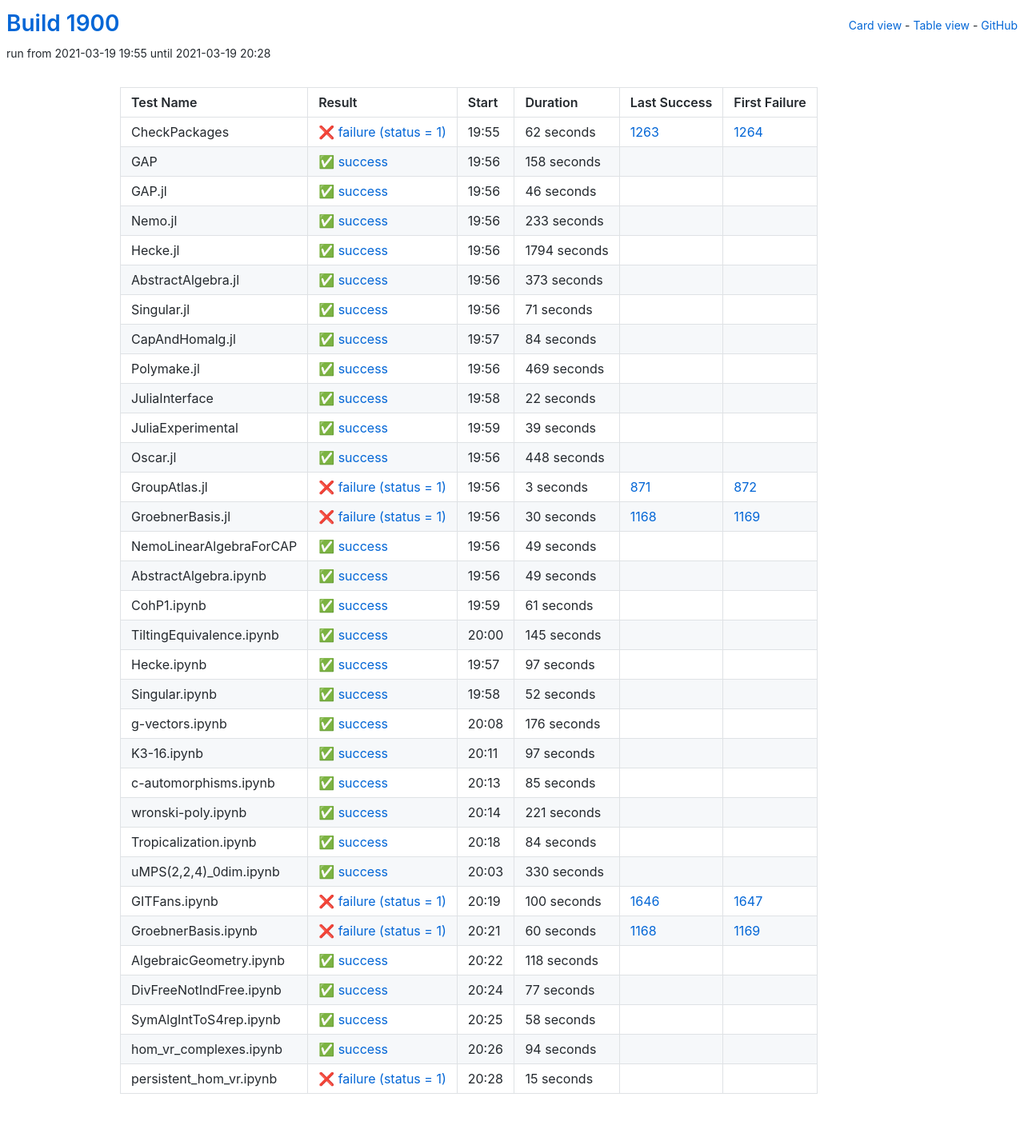
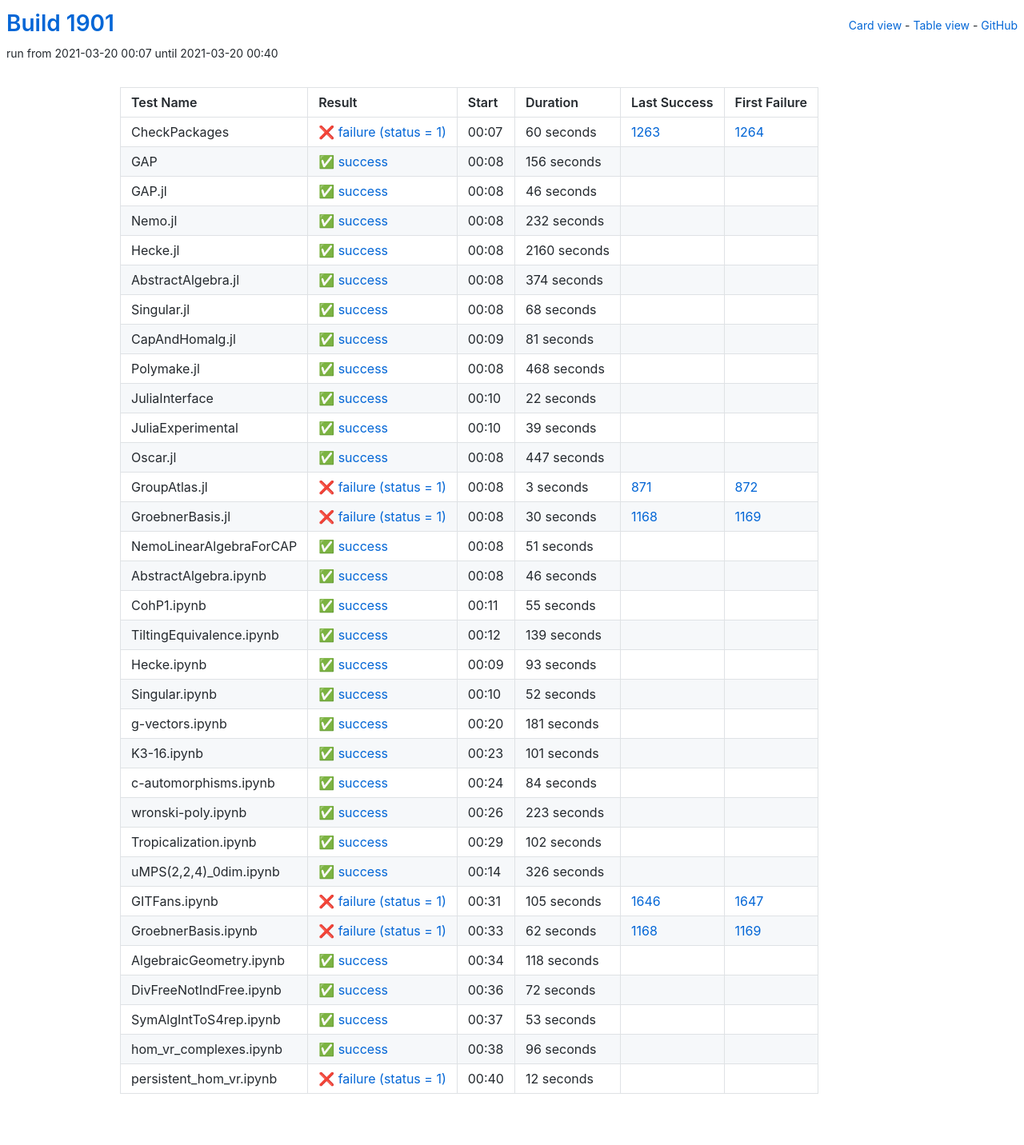
Before and after one commit to oscar-system/oscar-ci-status-stable, a Jekyll site: the page built from table.html, in a window 1280 px wide. Shown: the whole page at 80% size. Built offline with Jekyll 4.4.1, drawn with Linux system fonts in a browser that asks for light colours.

Commit message:
Build #1901

```diff
--- a/_data/ci.yml
+++ b/_data/ci.yml
@@ -1,6 +1,6 @@
 ---
-build: 1900
-build_url: https://oscarci.mathematik.uni-kl.de/job/oscar-stable/1900/
+build: 1901
+build_url: https://oscarci.mathematik.uni-kl.de/job/oscar-stable/1901/
 job: oscar-stable
 organization: oscar-system
 repo: oscar-ci-status-stable
@@ -8,32 +8,32 @@ repourl: https://github.com/oscar-system/oscar-ci-status-stable
 tests:
 - name: CheckPackages
   id: checkpackages
-  log: https://oscarci.mathematik.uni-kl.de/job/oscar-stable/1900/artifact/logs/build-1900/CheckPackages.log
-  start: 2021-03-19 19:55
+  log: https://oscarci.mathematik.uni-kl.de/job/oscar-stable/1901/artifact/logs/build-1901/CheckPackages.log
+  start: 2021-03-20 00:07
   success: false
   exitcode: 1
   status: failure
-  duration: 62
+  duration: 60
   last_success: 1263
   last_success_url: https://oscarci.mathematik.uni-kl.de/job/oscar-stable/1263/
   first_failure: 1264
   first_failure_url: https://oscarci.mathematik.uni-kl.de/job/oscar-stable/1264/
 - name: GAP
   id: gap
-  log: https://oscarci.mathematik.uni-kl.de/job/oscar-stable/1900/artifact/logs/build-1900/GAP.log
-  start: 2021-03-19 19:56
+  log: https://oscarci.mathematik.uni-kl.de/job/oscar-stable/1901/artifact/logs/build-1901/GAP.log
+  start: 2021-03-20 00:08
   success: true
   exitcode: 0
   status: success
-  duration: 158
+  duration: 156
   last_success: false
   last_success_url:
   first_failure: false
   first_failure_url:
 - name: GAP.jl
   id: gap-jl
-  log: https://oscarci.mathematik.uni-kl.de/job/oscar-stable/1900/artifact/logs/build-1900/GAP.jl.log
-  start: 2021-03-19 19:56
+  log: https://oscarci.mathematik.uni-kl.de/job/oscar-stable/1901/artifact/logs/build-1901/GAP.jl.log
+  start: 2021-03-20 00:08
   success: true
   exitcode: 0
   status: success
@@ -44,80 +44,80 @@ tests:
   first_failure_url:
 - name: Nemo.jl
   id: nemo-jl
-  log: https://oscarci.mathematik.uni-kl.de/job/oscar-stable/1900/artifact/logs/build-1900/Nemo.jl.log
-  start: 2021-03-19 19:56
+  log: https://oscarci.mathematik.uni-kl.de/job/oscar-stable/1901/artifact/logs/build-1901/Nemo.jl.log
+  start: 2021-03-20 00:08
   success: true
   exitcode: 0
   status: success
-  duration: 233
+  duration: 232
   last_success: false
   last_success_url:
   first_failure: false
   first_failure_url:
 - name: Hecke.jl
   id: hecke-jl
-  log: https://oscarci.mathematik.uni-kl.de/job/oscar-stable/1900/artifact/logs/build-1900/Hecke.jl.log
-  start: 2021-03-19 19:56
+  log: https://oscarci.mathematik.uni-kl.de/job/oscar-stable/1901/artifact/logs/build-1901/Hecke.jl.log
+  start: 2021-03-20 00:08
   success: true
   exitcode: 0
   status: success
-  duration: 1794
+  duration: 2160
   last_success: false
   last_success_url:
   first_failure: false
   first_failure_url:
 - name: AbstractAlgebra.jl
   id: abstractalgebra-jl
-  log: https://oscarci.mathematik.uni-kl.de/job/oscar-stable/1900/artifact/logs/build-1900/AbstractAlgebra.jl.log
-  start: 2021-03-19 19:56
+  log: https://oscarci.mathematik.uni-kl.de/job/oscar-stable/1901/artifact/logs/build-1901/AbstractAlgebra.jl.log
+  start: 2021-03-20 00:08
   success: true
   exitcode: 0
   status: success
-  duration: 373
+  duration: 374
   last_success: false
   last_success_url:
   first_failure: false
   first_failure_url:
 - name: Singular.jl
   id: singular-jl
-  log: https://oscarci.mathematik.uni-kl.de/job/oscar-stable/1900/artifact/logs/build-1900/Singular.jl.log
-  start: 2021-03-19 19:56
+  log: https://oscarci.mathematik.uni-kl.de/job/oscar-stable/1901/artifact/logs/build-1901/Singular.jl.log
+  start: 2021-03-20 00:08
   success: true
   exitcode: 0
   status: success
-  duration: 71
+  duration: 68
   last_success: false
   last_success_url:
   first_failure: false
   first_failure_url:
 - name: CapAndHomalg.jl
   id: capandhomalg-jl
-  log: https://oscarci.mathematik.uni-kl.de/job/oscar-stable/1900/artifact/logs/build-1900/CapAndHomalg.jl.log
-  start: 2021-03-19 19:57
+  log: https://oscarci.mathematik.uni-kl.de/job/oscar-stable/1901/artifact/logs/build-1901/CapAndHomalg.jl.log
+  start: 2021-03-20 00:09
   success: true
   exitcode: 0
   status: success
-  duration: 84
+  duration: 81
   last_success: false
   last_success_url:
   first_failure: false
   first_failure_url:
 - name: Polymake.jl
   id: polymake-jl
-  log: https://oscarci.mathematik.uni-kl.de/job/oscar-stable/1900/artifact/logs/build-1900/Polymake.jl.log
-  start: 2021-03-19 19:56
+  log: https://oscarci.mathematik.uni-kl.de/job/oscar-stable/1901/artifact/logs/build-1901/Polymake.jl.log
+  start: 2021-03-20 00:08
   success: true
   exitcode: 0
   status: success
-  duration: 469
+  duration: 468
   last_success: false
   last_success_url:
   first_failure: false
   first_failure_url:
 - name: JuliaInterface
   id: juliainterface
-  log: https://oscarci.mathematik.uni-kl.de/job/oscar-stable/1900/artifact/logs/build-1900/JuliaInterface.log
-  start: 2021-03-19 19:58
+  log: https://oscarci.mathematik.uni-kl.de/job/oscar-stable/1901/artifact/logs/build-1901/JuliaInterface.log
+  start: 2021-03-20 00:10
   success: true
   exitcode: 0
   status: success
@@ -128,8 +128,8 @@ tests:
   first_failure_url:
 - name: JuliaExperimental
   id: juliaexperimental
-  log: https://oscarci.mathematik.uni-kl.de/job/oscar-stable/1900/artifact/logs/build-1900/JuliaExperimental.log
-  start: 2021-03-19 19:59
+  log: https://oscarci.mathematik.uni-kl.de/job/oscar-stable/1901/artifact/logs/build-1901/JuliaExperimental.log
+  start: 2021-03-20 00:10
   success: true
   exitcode: 0
   status: success
@@ -140,20 +140,20 @@ tests:
   first_failure_url:
 - name: Oscar.jl
   id: oscar-jl
-  log: https://oscarci.mathematik.uni-kl.de/job/oscar-stable/1900/artifact/logs/build-1900/Oscar.jl.log
-  start: 2021-03-19 19:56
+  log: https://oscarci.mathematik.uni-kl.de/job/oscar-stable/1901/artifact/logs/build-1901/Oscar.jl.log
+  start: 2021-03-20 00:08
   success: true
   exitcode: 0
   status: success
-  duration: 448
+  duration: 447
   last_success: false
   last_success_url:
   first_failure: false
   first_failure_url:
 - name: GroupAtlas.jl
   id: groupatlas-jl
-  log: https://oscarci.mathematik.uni-kl.de/job/oscar-stable/1900/artifact/logs/build-1900/GroupAtlas.jl.log
-  start: 2021-03-19 19:56
+  log: https://oscarci.mathematik.uni-kl.de/job/oscar-stable/1901/artifact/logs/build-1901/GroupAtlas.jl.log
+  start: 2021-03-20 00:08
   success: false
   exitcode: 1
   status: failure
@@ -164,8 +164,8 @@ tests:
   first_failure_url: https://oscarci.mathematik.uni-kl.de/job/oscar-stable/872/
 - name: GroebnerBasis.jl
   id: groebnerbasis-jl
-  log: https://oscarci.mathematik.uni-kl.de/job/oscar-stable/1900/artifact/logs/build-1900/GroebnerBasis.jl.log
-  start: 2021-03-19 19:56
+  log: https://oscarci.mathematik.uni-kl.de/job/oscar-stable/1901/artifact/logs/build-1901/GroebnerBasis.jl.log
+  start: 2021-03-20 00:08
   success: false
   exitcode: 1
   status: failure
@@ -176,68 +176,68 @@ tests:
   first_failure_url: https://oscarci.mathematik.uni-kl.de/job/oscar-stable/1169/
 - name: NemoLinearAlgebraForCAP
   id: nemolinearalgebraforcap
-  log: https://oscarci.mathematik.uni-kl.de/job/oscar-stable/1900/artifact/logs/build-1900/NemoLinearAlgebraForCAP.log
-  start: 2021-03-19 19:56
+  log: https://oscarci.mathematik.uni-kl.de/job/oscar-stable/1901/artifact/logs/build-1901/NemoLinearAlgebraForCAP.log
+  start: 2021-03-20 00:08
   success: true
   exitcode: 0
   status: success
-  duration: 49
+  duration: 51
   last_success: false
   last_success_url:
   first_failure: false
   first_failure_url:
 - name: AbstractAlgebra.ipynb
   id: abstractalgebra-ipynb
-  log: https://oscarci.mathematik.uni-kl.de/job/oscar-stable/1900/artifact/logs/build-1900/AbstractAlgebra.ipynb.log
-  start: 2021-03-19 19:56
+  log: https://oscarci.mathematik.uni-kl.de/job/oscar-stable/1901/artifact/logs/build-1901/AbstractAlgebra.ipynb.log
+  start: 2021-03-20 00:08
   success: true
   exitcode: 0
   status: success
-  duration: 49
+  duration: 46
   last_success: false
   last_success_url:
   first_failure: false
   first_failure_url:
 - name: CohP1.ipynb
   id: cohp1-ipynb
-  log: https://oscarci.mathematik.uni-kl.de/job/oscar-stable/1900/artifact/logs/build-1900/CohP1.ipynb.log
-  start: 2021-03-19 19:59
+  log: https://oscarci.mathematik.uni-kl.de/job/oscar-stable/1901/artifact/logs/build-1901/CohP1.ipynb.log
+  start: 2021-03-20 00:11
   success: true
   exitcode: 0
   status: success
-  duration: 61
+  duration: 55
   last_success: false
   last_success_url:
   first_failure: false
   first_failure_url:
 - name: TiltingEquivalence.ipynb
   id: tiltingequivalence-ipynb
-  log: https://oscarci.mathematik.uni-kl.de/job/oscar-stable/1900/artifact/logs/build-1900/TiltingEquivalence.ipynb.log
-  start: 2021-03-19 20:00
+  log: https://oscarci.mathematik.uni-kl.de/job/oscar-stable/1901/artifact/logs/build-1901/TiltingEquivalence.ipynb.log
+  start: 2021-03-20 00:12
   success: true
   exitcode: 0
   status: success
-  duration: 145
+  duration: 139
   last_success: false
   last_success_url:
   first_failure: false
   first_failure_url:
 - name: Hecke.ipynb
   id: hecke-ipynb
-  log: https://oscarci.mathematik.uni-kl.de/job/oscar-stable/1900/artifact/logs/build-1900/Hecke.ipynb.log
-  start: 2021-03-19 19:57
+  log: https://oscarci.mathematik.uni-kl.de/job/oscar-stable/1901/artifact/logs/build-1901/Hecke.ipynb.log
+  start: 2021-03-20 00:09
   success: true
   exitcode: 0
   status: success
-  duration: 97
+  duration: 93
   last_success: false
   last_success_url:
   first_failure: false
   first_failure_url:
 - name: Singular.ipynb
   id: singular-ipynb
-  log: https://oscarci.mathematik.uni-kl.de/job/oscar-stable/1900/artifact/logs/build-1900/Singular.ipynb.log
-  start: 2021-03-19 19:58
+  log: https://oscarci.mathematik.uni-kl.de/job/oscar-stable/1901/artifact/logs/build-1901/Singular.ipynb.log
+  start: 2021-03-20 00:10
   success: true
   exitcode: 0
   status: success
@@ -248,56 +248,32 @@ tests:
   first_failure_url:
 - name: g-vectors.ipynb
   id: g-vectors-ipynb
-  log: https://oscarci.mathematik.uni-kl.de/job/oscar-stable/1900/artifact/logs/build-1900/g-vectors.ipynb.log
-  start: 2021-03-19 20:08
+  log: https://oscarci.mathematik.uni-kl.de/job/oscar-stable/1901/artifact/logs/build-1901/g-vectors.ipynb.log
+  start: 2021-03-20 00:20
   success: true
   exitcode: 0
   status: success
-  duration: 176
+  duration: 181
   last_success: false
   last_success_url:
   first_failure: false
   first_failure_url:
 - name: K3-16.ipynb
   id: k3-16-ipynb
-  log: https://oscarci.mathematik.uni-kl.de/job/oscar-stable/1900/artifact/logs/build-1900/K3-16.ipynb.log
-  start: 2021-03-19 20:11
+  log: https://oscarci.mathematik.uni-kl.de/job/oscar-stable/1901/artifact/logs/build-1901/K3-16.ipynb.log
+  start: 2021-03-20 00:23
   success: true
   exitcode: 0
   status: success
-  duration: 97
+  duration: 101
   last_success: false
   last_success_url:
   first_failure: false
   first_failure_url:
 - name: c-automorphisms.ipynb
   id: c-automorphisms-ipynb
-  log: https://oscarci.mathematik.uni-kl.de/job/oscar-stable/1900/artifact/logs/build-1900/c-automorphisms.ipynb.log
-  start: 2021-03-19 20:13
-  success: true
-  exitcode: 0
-  status: success
-  duration: 85
-  last_success: false
-  last_success_url:
-  first_failure: false
-  first_failure_url:
-- name: wronski-poly.ipynb
-  id: wronski-poly-ipynb
-  log: https://oscarci.mathematik.uni-kl.de/job/oscar-stable/1900/artifact/logs/build-1900/wronski-poly.ipynb.log
-  start: 2021-03-19 20:14
-  success: true
-  exitcode: 0
-  status: success
-  duration: 221
-  last_success: false
-  last_success_url:
-  first_failure: false
-  first_failure_url:
-- name: Tropicalization.ipynb
-  id: tropicalization-ipynb
-  log: https://oscarci.mathematik.uni-kl.de/job/oscar-stable/1900/artifact/logs/build-1900/Tropicalization.ipynb.log
-  start: 2021-03-19 20:18
+  log: https://oscarci.mathematik.uni-kl.de/job/oscar-stable/1901/artifact/logs/build-1901/c-automorphisms.ipynb.log
+  start: 2021-03-20 00:24
   success: true
   exitcode: 0
   status: success
@@ -306,46 +282,70 @@ tests:
   last_success_url:
   first_failure: false
   first_failure_url:
-- name: uMPS(2,2,4)_0dim.ipynb
-  id: umps-2-2-4-0dim-ipynb
-  log: https://oscarci.mathematik.uni-kl.de/job/oscar-stable/1900/artifact/logs/build-1900/uMPS-2-2-4-_0dim.ipynb.log
-  start: 2021-03-19 20:03
+- name: wronski-poly.ipynb
+  id: wronski-poly-ipynb
+  log: https://oscarci.mathematik.uni-kl.de/job/oscar-stable/1901/artifact/logs/build-1901/wronski-poly.ipynb.log
+  start: 2021-03-20 00:26
   success: true
   exitcode: 0
   status: success
-  duration: 330
+  duration: 223
+  last_success: false
+  last_success_url:
+  first_failure: false
+  first_failure_url:
+- name: Tropicalization.ipynb
+  id: tropicalization-ipynb
+  log: https://oscarci.mathematik.uni-kl.de/job/oscar-stable/1901/artifact/logs/build-1901/Tropicalization.ipynb.log
+  start: 2021-03-20 00:29
+  success: true
+  exitcode: 0
+  status: success
+  duration: 102
+  last_success: false
+  last_success_url:
+  first_failure: false
+  first_failure_url:
+- name: uMPS(2,2,4)_0dim.ipynb
+  id: umps-2-2-4-0dim-ipynb
+  log: https://oscarci.mathematik.uni-kl.de/job/oscar-stable/1901/artifact/logs/build-1901/uMPS-2-2-4-_0dim.ipynb.log
+  start: 2021-03-20 00:14
+  success: true
+  exitcode: 0
+  status: success
+  duration: 326
   last_success: false
   last_success_url:
   first_failure: false
   first_failure_url:
 - name: GITFans.ipynb
   id: gitfans-ipynb
-  log: https://oscarci.mathematik.uni-kl.de/job/oscar-stable/1900/artifact/logs/build-1900/GITFans.ipynb.log
-  start: 2021-03-19 20:19
+  log: https://oscarci.mathematik.uni-kl.de/job/oscar-stable/1901/artifact/logs/build-1901/GITFans.ipynb.log
+  start: 2021-03-20 00:31
   success: false
   exitcode: 1
   status: failure
-  duration: 100
+  duration: 105
   last_success: 1646
   last_success_url: https://oscarci.mathematik.uni-kl.de/job/oscar-stable/1646/
   first_failure: 1647
   first_failure_url: https://oscarci.mathematik.uni-kl.de/job/oscar-stable/1647/
 - name: GroebnerBasis.ipynb
   id: groebnerbasis-ipynb
-  log: https://oscarci.mathematik.uni-kl.de/job/oscar-stable/1900/artifact/logs/build-1900/GroebnerBasis.ipynb.log
-  start: 2021-03-19 20:21
+  log: https://oscarci.mathematik.uni-kl.de/job/oscar-stable/1901/artifact/logs/build-1901/GroebnerBasis.ipynb.log
+  start: 2021-03-20 00:33
   success: false
   exitcode: 1
   status: failure
-  duration: 60
+  duration: 62
   last_success: 1168
   last_success_url: https://oscarci.mathematik.uni-kl.de/job/oscar-stable/1168/
   first_failure: 1169
   first_failure_url: https://oscarci.mathematik.uni-kl.de/job/oscar-stable/1169/
 - name: AlgebraicGeometry.ipynb
   id: algebraicgeometry-ipynb
-  log: https://oscarci.mathematik.uni-kl.de/job/oscar-stable/1900/artifact/logs/build-1900/AlgebraicGeometry.ipynb.log
-  start: 2021-03-19 20:22
+  log: https://oscarci.mathematik.uni-kl.de/job/oscar-stable/1901/artifact/logs/build-1901/AlgebraicGeometry.ipynb.log
+  start: 2021-03-20 00:34
   success: true
   exitcode: 0
   status: success
@@ -356,48 +356,48 @@ tests:
   first_failure_url:
 - name: DivFreeNotIndFree.ipynb
   id: divfreenotindfree-ipynb
-  log: https://oscarci.mathematik.uni-kl.de/job/oscar-stable/1900/artifact/logs/build-1900/DivFreeNotIndFree.ipynb.log
-  start: 2021-03-19 20:24
+  log: https://oscarci.mathematik.uni-kl.de/job/oscar-stable/1901/artifact/logs/build-1901/DivFreeNotIndFree.ipynb.log
+  start: 2021-03-20 00:36
   success: true
   exitcode: 0
   status: success
-  duration: 77
+  duration: 72
   last_success: false
   last_success_url:
   first_failure: false
   first_failure_url:
 - name: SymAlgIntToS4rep.ipynb
   id: symalginttos4rep-ipynb
-  log: https://oscarci.mathematik.uni-kl.de/job/oscar-stable/1900/artifact/logs/build-1900/SymAlgIntToS4rep.ipynb.log
-  start: 2021-03-19 20:25
+  log: https://oscarci.mathematik.uni-kl.de/job/oscar-stable/1901/artifact/logs/build-1901/SymAlgIntToS4rep.ipynb.log
+  start: 2021-03-20 00:37
   success: true
   exitcode: 0
   status: success
-  duration: 58
+  duration: 53
   last_success: false
   last_success_url:
   first_failure: false
   first_failure_url:
 - name: hom_vr_complexes.ipynb
   id: hom-vr-complexes-ipynb
-  log: https://oscarci.mathematik.uni-kl.de/job/oscar-stable/1900/artifact/logs/build-1900/hom_vr_complexes.ipynb.log
-  start: 2021-03-19 20:26
+  log: https://oscarci.mathematik.uni-kl.de/job/oscar-stable/1901/artifact/logs/build-1901/hom_vr_complexes.ipynb.log
+  start: 2021-03-20 00:38
   success: true
   exitcode: 0
   status: success
-  duration: 94
+  duration: 96
   last_success: false
   last_success_url:
   first_failure: false
   first_failure_url:
 - name: persistent_hom_vr.ipynb
   id: persistent-hom-vr-ipynb
-  log: https://oscarci.mathematik.uni-kl.de/job/oscar-stable/1900/artifact/logs/build-1900/persistent_hom_vr.ipynb.log
-  start: 2021-03-19 20:28
+  log: https://oscarci.mathematik.uni-kl.de/job/oscar-stable/1901/artifact/logs/build-1901/persistent_hom_vr.ipynb.log
+  start: 2021-03-20 00:40
   success: false
   exitcode: 1
   status: failure
-  duration: 15
+  duration: 12
   last_success: false
   last_success_url:
   first_failure: false
```
Also changed, not shown: README.md.
